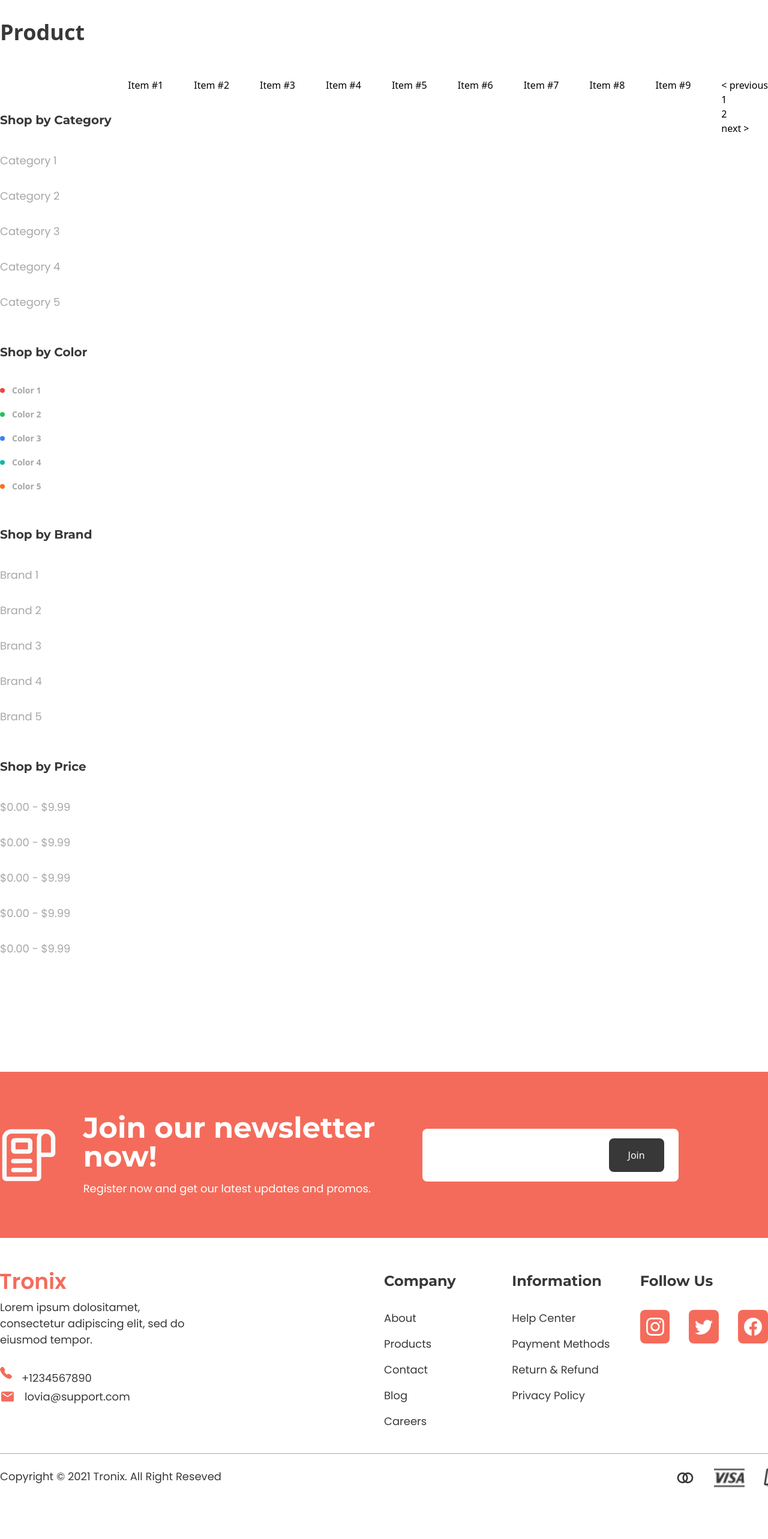
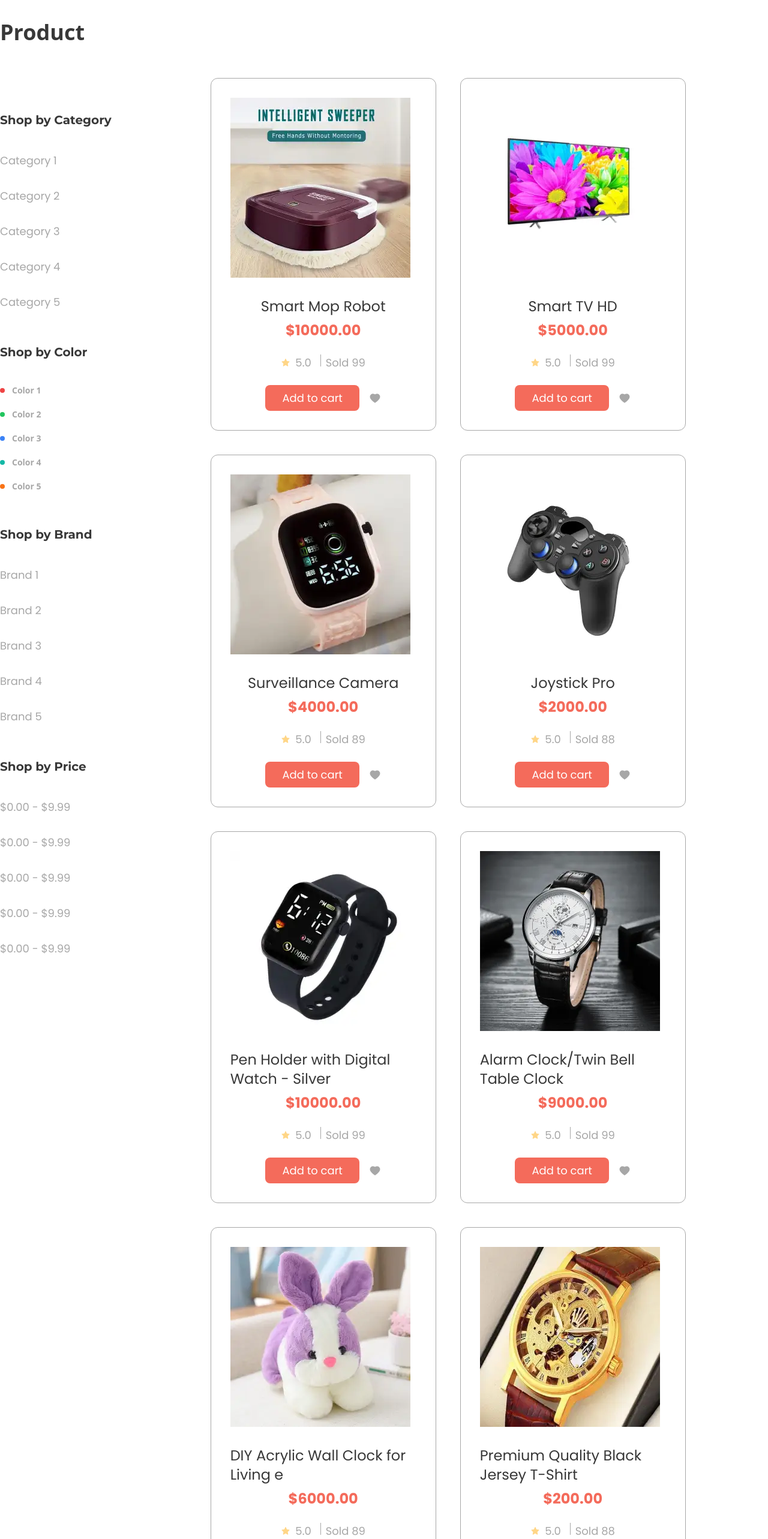
Before and after one commit to thehasandev/e_commerce_tronix, a React (Vite) app: page /product in a window 1280 px wide. Shown: the part 220-2786 px from the top of the page at 60% size. Before the commit the page ends 2700 px from the top, so only its background shows below. Built offline with nearby package versions, Linux system fonts and the light colour scheme.

Commit message:
pagination-product

```diff
--- a/src/components/Pagination.jsx
+++ b/src/components/Pagination.jsx
@@ -1,20 +1,108 @@
 import React, { useEffect, useState } from 'react';
 import ReactDOM from 'react-dom';
 import ReactPaginate from 'react-paginate';
+import Product from './Product';
+import Flex from './Flex';
 
 // Example items, to simulate fetching from another resources.
-const items = [1, 2, 3, 4, 5, 6, 7, 8, 9, 10, 11, 12, 13, 14];
+const items = [
+    {
+        url : "/images/p1.png",
+        name : "Smart Mop Robot",
+        price : 10000,
+        discount : 11000,
+        sold  : 99
+    },
+    {
+        url : "/images/p2.png",
+        name : "Smart TV HD",
+        price : 5000,
+        discount : 9000,
+        sold  : 99
+    },
+    {
+        url : "/images/p3.png",
+        name : "Surveillance Camera",
+        price : 4000,
+        discount : 5000,
+        sold  : 89
+    },
+    {
+        url : "/images/p4.png",
+        name : "Joystick Pro",
+        price : 2000,
+        discount : 4000,
+        sold  : 88
+    },
+
+    {
+        url : "/images/p5.png",
+        name : "Pen Holder with Digital Watch - Silver",
+        price : 10000,
+        discount : 11000,
+        sold  : 99
+    },
+    {
+        url : "/images/p6.png",
+        name : "Alarm Clock/Twin Bell Table Clock ",
+        price : 9000,
+        discount : 11000,
+        sold  : 99
+    },
+    {
+        url : "/images/p7.png",
+        name : "DIY Acrylic Wall Clock for Living e",
+        price : 6000,
+        discount : 7000,
+        sold  : 89
+    },
+    {
+        url : "/images/p8.png",
+        name : "Premium Quality Black Jersey T-Shirt",
+        price : 200,
+        discount : 300,
+        sold  : 88
+    },
+    {
+        url : "/images/p9.png",
+        name : "Men's tshirt design Yearn",
+        price : 500,
+        discount : 750,
+        sold  : 88
+    },
+    {
+        url : "/images/p10.png",
+        name : "T-Shirts Off on Brand ",
+        price : 200,
+        discount : 330,
+        sold  : 88
+    },
+    {
+        url : "/images/p11.png",
+        name : "Premium Quality - Exclusive ",
+        price : 1000,
+        discount : 1100,
+        sold  : 88
+    },
+    {
+        url : "/images/p12.png",
+        name : "Summer Brand New Model Tshirt",
+        price : 2000,
+        discount : 3000,
+        sold  : 88
+    },
+];
 
 function Items({ currentItems }) {
   return (
-    <>
+    <Flex className="flex-wrap justify-center gap-10">
       {currentItems &&
-        currentItems.map((item) => (
-          <div>
-            <h3>Item #{item}</h3>
+        currentItems.map((item,index) => (
+          <div key={index}>
+              <Product src={item.url} name={item.name} price={item.price} sold={item.sold}/>
           </div>
         ))}
-    </>
+    </Flex>
   );
 }
 
--- a/src/components/Product.jsx
+++ b/src/components/Product.jsx
@@ -5,7 +5,7 @@ import Flex from './Flex'
 import { useDispatch } from 'react-redux'
 import { addtocart } from '../slices/cartSlice'
 
-function Product({src,alt,name,price,sold,click}) {
+function Product({src,alt,name,price,sold}) {
   let dispatch = useDispatch()
 
 
--- a/src/pages/ProductPage.jsx
+++ b/src/pages/ProductPage.jsx
@@ -89,9 +89,9 @@ function ProductPage() {
                     </div>
 
                   <div className='w-10/12'>
-                    <Flex className="justify-between flex-wrap gap-y-10">
+
                           <Pagination itemsPerPage={9}/>
-                    </Flex>
+
                   </div>
                 </Flex>
             </Container>
```
